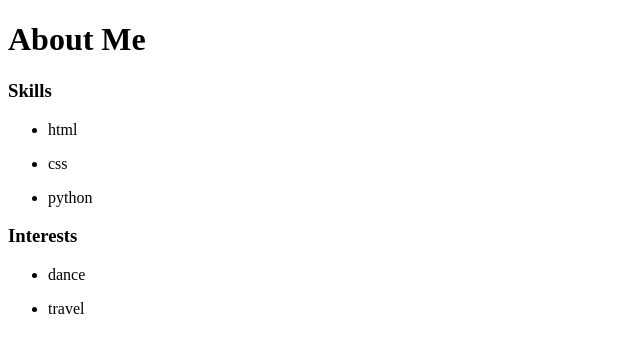
After one commit to christinegithub/django_first_web_app, a Django app: page /about_me/ in a window 1280 px wide. The commit adds this page. Shown: the top 353 px of the page, without its empty margins (0-640 px from the left). Run offline with Django 3.2, Linux system fonts and the light colour scheme.

Commit message:
added skills and interests

```diff
--- /dev/null
+++ b/my_first_web_app/templates/about_me.html
@@ -0,0 +1,24 @@
+<!DOCTYPE html>
+<html lang="en" dir="ltr">
+  <head>
+    <meta charset="utf-8">
+    <title></title>
+  </head>
+  <body>
+    <h1>About Me</h1>
+    <h3>Skills</h3>
+    {% for skill in skills %}
+      <ul>
+        <li> {{ skill }} </li>
+      </ul>
+    {% endfor %}
+
+    <h3>Interests</h3>
+    {% for interest in interests %}
+      <ul>
+        <li> {{ interest }} </li>
+      </ul>
+    {% endfor %}
+
+  </body>
+</html>
--- a/my_first_web_app/templates/gallery.html
+++ b/my_first_web_app/templates/gallery.html
@@ -5,7 +5,9 @@
     <title></title>
   </head>
   <body>
-    <h1>Welcome to the gallery!</h1>
-    <img src="{{ gallery_image }}" alt="gallery image">
+    <h1>Welcome to the Gallery</h1>
+    {% for url in gallery_images %}
+      <img src="{{ url }}" alt="gallery image">
+    {% endfor %}
   </body>
 </html>
--- a/my_first_web_app/urls.py
+++ b/my_first_web_app/urls.py
@@ -17,6 +17,7 @@ from random import randint
 from django.http import HttpResponse
 from django.shortcuts import render
 from django.urls import path
+from django.template import Template, Context
 
 def home_page(request):
     context = {'name': 'Betty Maker'}
@@ -25,14 +26,27 @@ def home_page(request):
 
 def portfolio_page(request):
 
-    random_number = randint(0,100)
-    image_url = "https://picsum.photos/400/600/?image={}".format(random_number)
-    context = {'gallery_image': image_url}
+    image_urls = []
+    for i in range(5):
+        random_number = randint(0,100)
+        image_urls.append("https://picsum.photos/400/600/?image={}".format(random_number))
+
+
+    context = {'gallery_images': image_urls}
     response = render(request, 'gallery.html', context)
+    return HttpResponse(response)
+
+def about_me_page(request):
+    skills = ['html', 'css', 'python']
+    interests = ['dance', 'travel']
+
+    context = {'skills': skills, 'interests': interests}
+    response = render(request, 'about_me.html', context)
     return HttpResponse(response)
 
 
 urlpatterns = [
     path('home/', home_page),
-    path('portfolio/', portfolio_page)
+    path('portfolio/', portfolio_page),
+    path('about_me/', about_me_page)
 ]
```
Also changed, not shown: 1 other file.
